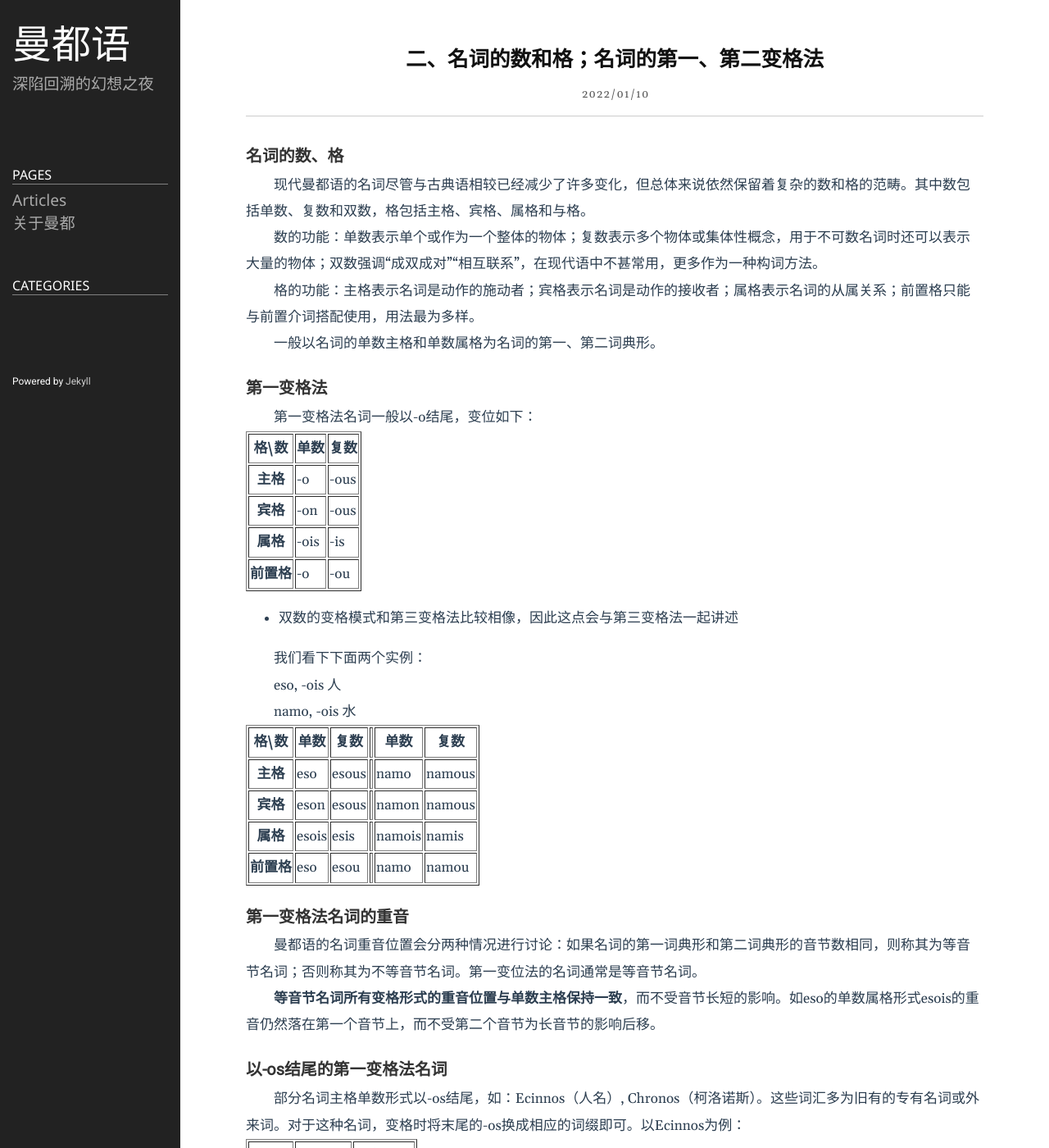
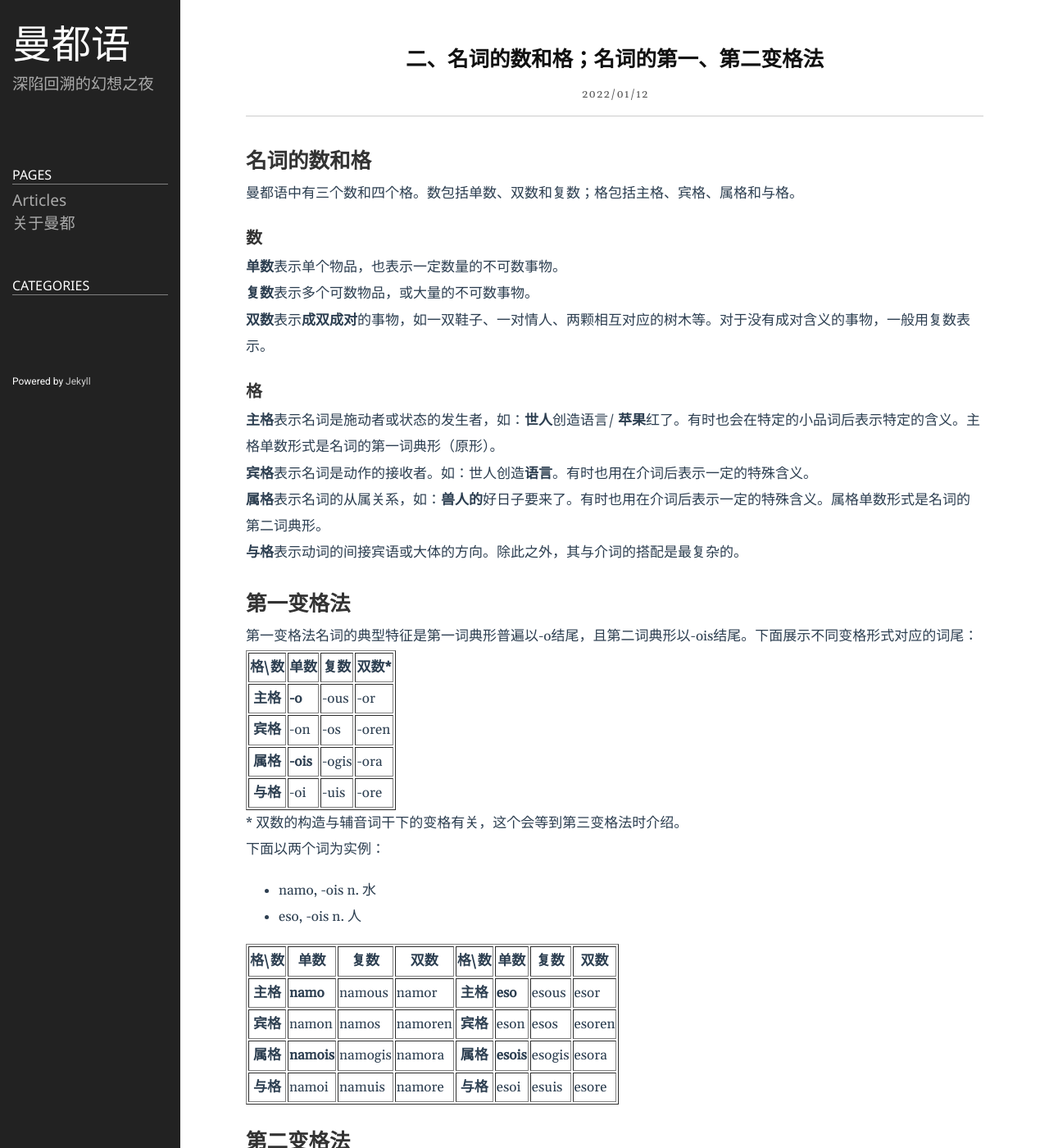
Before and after one commit to WenNianshuo/WenNianshuo.github.io, a Jekyll site: the page built from _posts/2022-01-10-2. 名词的数和格；名词的第一、第二变格法.md, in a window 1280 px wide and 1400 px high. Shown: the whole window at 82% size. Built offline with Jekyll 4.4.1, drawn with Linux system fonts in a browser that asks for light colours; some of the changed text lies outside the part shown.

Commit message:
Update 2022-01-10-2. 名词的数和格；名词的第一、第二变格法.md

````diff
--- a/_posts/2022-01-10-2. 名词的数和格；名词的第一、第二变格法.md
+++ b/_posts/2022-01-10-2. 名词的数和格；名词的第一、第二变格法.md
@@ -1,7 +1,7 @@
 ---
 layout: post
 title: 二、名词的数和格；名词的第一、第二变格法
-date: 2022-01-10 23:48:00 +0800
+date: 2022-01-12 16:24:00 +0800
 author: "Tenda"
 catalog: true
 tags:
@@ -12,190 +12,392 @@ tags:
 - 变格法
 ---
 
-### 名词的数、格
+## 名词的数和格
 
-　　现代曼都语的名词尽管与古典语相较已经减少了许多变化，但总体来说依然保留着复杂的数和格的范畴。其中数包括单数、复数和双数，格包括主格、宾格、属格和与格。
+曼都语中有三个数和四个格。数包括单数、双数和复数；格包括主格、宾格、属格和与格。
 
-　　数的功能：单数表示单个或作为一个整体的物体；复数表示多个物体或集体性概念，用于不可数名词时还可以表示大量的物体；双数强调“成双成对”“相互联系”，在现代语中不甚常用，更多作为一种构词方法。
+### 数
 
-　　格的功能：主格表示名词是动作的施动者；宾格表示名词是动作的接收者；属格表示名词的从属关系；前置格只能与前置介词搭配使用，用法最为多样。
+**单数**表示单个物品，也表示一定数量的不可数事物。
 
-　　一般以名词的单数主格和单数属格为名词的第一、第二词典形。
+**复数**表示多个可数物品，或大量的不可数事物。
 
-### 第一变格法
+**双数**表示**成双成对**的事物，如一双鞋子、一对情人、两颗相互对应的树木等。对于没有成对含义的事物，一般用复数表示。
 
-　　第一变格法名词一般以-o结尾，变位如下：
+### 格
+
+**主格**表示名词是施动者或状态的发生者，如：**世人**创造语言/ **苹果**红了。有时也会在特定的小品词后表示特定的含义。主格单数形式是名词的第一词典形（原形）。
+
+**宾格**表示名词是动作的接收者。如：世人创造**语言**。有时也用在介词后表示一定的特殊含义。
+
+**属格**表示名词的从属关系，如：**兽人的**好日子要来了。有时也用在介词后表示一定的特殊含义。属格单数形式是名词的第二词典形。
+
+**与格**表示动词的间接宾语或大体的方向。除此之外，其与介词的搭配是最复杂的。
+
+## 第一变格法
+
+第一变格法名词的典型特征是第一词典形普遍以-o结尾，且第二词典形以-ois结尾。下面展示不同变格形式对应的词尾：
 
 <table border="1">
   <tr>
     <th>格\数</th>
     <th>单数</th>
     <th>复数</th>
+    <th>双数*</th>
   </tr>
   <tr>
     <th>主格</th>
-    <td>-o</td>
+    <td><b>-o</b></td>
     <td>-ous</td>
+    <td>-or</td>
   </tr>
   <tr>
     <th>宾格</th>
     <td>-on</td>
-    <td>-ous</td>
+    <td>-os</td>
+    <td>-oren</td>
   </tr>
   <tr>
     <th>属格</th>
-    <td>-ois</td>
-    <td>-is</td>
+    <td><b>-ois</b></td>
+    <td>-ogis</td>
+    <td>-ora</td>
   </tr>
   <tr>
-    <th>前置格</th>
-    <td>-o</td>
-    <td>-ou</td>
+    <th>与格</th>
+    <td>-oi</td>
+    <td>-uis</td>
+    <td>-ore</td>
   </tr>
 </table>
 
-* 双数的变格模式和第三变格法比较相像，因此这点会与第三变格法一起讲述
+\* 双数的构造与辅音词干下的变格有关，这个会等到第三变格法时介绍。
 
-　　我们看下下面两个实例：
+下面以两个词为实例：
 
-　　eso, -ois 人
+* namo, -ois	n. 水
 
-　　namo, -ois 水
+* eso, -ois	n. 人
 
 <table border="1">
   <tr>
     <th>格\数</th>
     <th>单数</th>
     <th>复数</th>
-    <th></th>
+    <th>双数</th>
+    <th>格\数</th>
     <th>单数</th>
     <th>复数</th>
+    <th>双数</th>
   </tr>
   <tr>
     <th>主格</th>
-    <td>eso</td>
+    <td><b>namo</b></td>
+    <td>namous</td>
+    <td>namor</td>
+    <th>主格</th>
+    <td><b>eso</b></td>
     <td>esous</td>
-    <td></td>
-    <td>namo</td>
-    <td>namous</td>
+    <td>esor</td>
   </tr>
   <tr>
     <th>宾格</th>
+    <td>namon</td>
+    <td>namos</td>
+    <td>namoren</td>
+    <th>宾格</th>
     <td>eson</td>
-    <td>esous</td>
-    <td></td>
-    <td>namon</td>
-    <td>namous</td>
+    <td>esos</td>
+    <td>esoren</td>
   </tr>
   <tr>
     <th>属格</th>
-    <td>esois</td>
-    <td>esis</td>
-    <td></td>
-    <td>namois</td>
-    <td>namis</td>
+    <td><b>namois</b></td>
+    <td>namogis</td>
+    <td>namora</td>
+    <th>属格</th>
+    <td><b>esois</b></td>
+    <td>esogis</td>
+    <td>esora</td>
   </tr>
   <tr>
-    <th>前置格</th>
-    <td>eso</td>
-    <td>esou</td>
-    <td></td>
-    <td>namo</td>
-    <td>namou</td>
+    <th>与格</th>
+    <td>namoi</td>
+    <td>namuis</td>
+    <td>namore</td>
+    <th>与格</th>
+    <td>esoi</td>
+    <td>esuis</td>
+    <td>esore</td>
   </tr>
 </table>
 
-### 第一变格法名词的重音
+## 第二变格法
 
-　　曼都语的名词重音位置会分两种情况进行讨论：如果名词的第一词典形和第二词典形的音节数相同，则称其为等音节名词；否则称其为不等音节名词。第一变位法的名词通常是等音节名词。
-
-　　**等音节名词所有变格形式的重音位置与单数主格保持一致**，而不受音节长短的影响。如eso的单数属格形式esois的重音仍然落在第一个音节上，而不受第二个音节为长音节的影响后移。
-
-### 以-os结尾的第一变格法名词
-
-　　部分名词主格单数形式以-os结尾，如：Ecinnos（人名）, Chronos（柯洛诺斯）。这些词汇多为旧有的专有名词或外来词。对于这种名词，变格时将末尾的-os换成相应的词缀即可。以Ecinnos为例：
+第二变格法名词的主格单数形式以-a结尾，属格单数形式以-ais结尾。变格法与第一变格法类似，现列举对应后缀如下：
 
 <table border="1">
   <tr>
     <th>格\数</th>
     <th>单数</th>
     <th>复数</th>
+    <th>双数</th>
   </tr>
   <tr>
     <th>主格</th>
-    <td>Ecinnos</td>
-    <td>Ecinnous</td>
+    <td><b>-a</b></td>
+    <td>-aes</td>
+    <td>-ar</td>
   </tr>
   <tr>
     <th>宾格</th>
-    <td>Ecinnon</td>
-    <td>Ecinnous</td>
+    <td>-an</td>
+    <td>-as</td>
+    <td>-aren</td>
   </tr>
   <tr>
     <th>属格</th>
-    <td>Ecinnois</td>
-    <td>Ecinnis</td>
+    <td><b>-ais</b></td>
+    <td>-agis</td>
+    <td>-ara</td>
   </tr>
   <tr>
-    <th>前置格</th>
-    <td>Ecinno</td>
-    <td>Ecinnou</td>
+    <th>与格</th>
+    <td>-ai</td>
+    <td>-eis</td>
+    <td>-are</td>
   </tr>
 </table>
 
-### 以-io(s)结尾的第一变格法名词
-
-　　以-io(s)结尾的第一变格法名词的变格与上述的基本相同，唯一的区别是复数属格词尾改为-es。
-
-　　例词：catio 城市　　Iulios 尤利乌斯
+* laca, -ais	n. 火
 
 <table border="1">
   <tr>
     <th>格\数</th>
     <th>单数</th>
     <th>复数</th>
-    <th></th>
-    <th>单数</th>
-    <th>复数</th>
+    <th>双数</th>
   </tr>
   <tr>
     <th>主格</th>
-    <td>catio</td>
-    <td>catious</td>
-    <td></td>
-    <td>Iulio</td>
-    <td>Iulious</td>
+    <td><b>laca</b></td>
+    <td>lacaes</td>
+    <td>lacar</td>
   </tr>
   <tr>
     <th>宾格</th>
-    <td>cation</td>
-    <td>catious</td>
-    <td></td>
-    <td>Iulion</td>
-    <td>Iulious</td>
+    <td>lacan</td>
+    <td>lacas</td>
+    <td>lacaren</td>
   </tr>
   <tr>
     <th>属格</th>
-    <td>catiois</td>
-    <td>caties</td>
-    <td></td>
-    <td>Iuliois</td>
-    <td>Iulies</td>
+    <td><b>lacais</b></td>
+    <td>lacagis</td>
+    <td>lacara</td>
   </tr>
   <tr>
-    <th>前置格</th>
-    <td>catio</td>
-    <td>catiou</td>
-    <td></td>
-    <td>Iulio</td>
-    <td>Iuliou</td>
+    <th>与格</th>
+    <td>lacai</td>
+    <td>laceis</td>
+    <td>lacare</td>
   </tr>
 </table>
 
+* kunia, -ais	n. 国家
+
+<table border="1">
+  <tr>
+    <th>格\数</th>
+    <th>单数</th>
+    <th>复数</th>
+    <th>双数</th>
+  </tr>
+  <tr>
+    <th>主格</th>
+    <td><b>kunia</b></td>
+    <td>kuniaes</td>
+    <td>kuniar</td>
+  </tr>
+  <tr>
+    <th>宾格</th>
+    <td>kunian</td>
+    <td>kunias</td>
+    <td>kuniaren</td>
+  </tr>
+  <tr>
+    <th>属格</th>
+    <td><b>kuniais</b></td>
+    <td>kuniagis</td>
+    <td>kuniara</td>
+  </tr>
+  <tr>
+    <th>与格</th>
+    <td>kuniai</td>
+    <td>kunieis</td>
+    <td>kuniare</td>
+  </tr>
+</table>
+
+### 词干以k/kh/g/h结尾的名词
+
+这里将名词的主格单数去掉对应词缀后得到的部分叫做词干。如namo去掉-o后得到词干nam-，laca去掉-a后得到lac-。
+
+曼都人不大喜欢某些相同或相同发音部位的辅音出现在相邻音节的相应位置，如：**g**i**g**a, ba**r**a**r**ta都是不希望出现的。对以k/kh/g/h结尾的第一变格法名词，按照常规变格法，在复数属格会出现kogis/khogis/gagis/hagis...之类的音节组合，这是曼都人不喜欢的，于是原有词缀中的-g-就会省去（早期曼都语中是处理成浊软腭擦音）。但此时o/a和i不能合并为双元音！（否则会和属格单数混淆）
+
+* figo, -ois	n. 未来、明天
+
+<table border="1">
+  <tr>
+    <th>格\数</th>
+    <th>单数</th>
+    <th>复数</th>
+    <th>双数</th>
+  </tr>
+  <tr>
+    <th>主格</th>
+    <td>figo</td>
+    <td>figous</td>
+    <td>figor</td>
+  </tr>
+  <tr>
+    <th>宾格</th>
+    <td>figon</td>
+    <td>figos</td>
+    <td>figoren</td>
+  </tr>
+  <tr>
+    <th>属格</th>
+    <td>figois</td>
+    <td><b>figoïs</b></td>
+    <td>figora</td>
+  </tr>
+  <tr>
+    <th>与格</th>
+    <td>figoi</td>
+    <td>figuis</td>
+    <td>figore</td>
+  </tr>
+</table>
+
+* ako, -ois	n. 地方
+
+<table border="1">
+  <tr>
+    <th>格\数</th>
+    <th>单数</th>
+    <th>复数</th>
+    <th>双数</th>
+  </tr>
+  <tr>
+    <th>主格</th>
+    <td>ako</td>
+    <td>akous</td>
+    <td>akor</td>
+  </tr>
+  <tr>
+    <th>宾格</th>
+    <td>akon</td>
+    <td>akos</td>
+    <td>akoren</td>
+  </tr>
+  <tr>
+    <th>属格</th>
+    <td>akois</td>
+    <td><b>akoïs</b></td>
+    <td>akora</td>
+  </tr>
+  <tr>
+    <th>与格</th>
+    <td>akoi</td>
+    <td>akuis</td>
+    <td>akore</td>
+  </tr>
+</table>
+
+* suha, -ais	n. 夏天
+
+<table border="1">
+  <tr>
+    <th>格\数</th>
+    <th>单数</th>
+    <th>复数</th>
+    <th>双数</th>
+  </tr>
+  <tr>
+    <th>主格</th>
+    <td>suha</td>
+    <td>suhaes</td>
+    <td>suhar</td>
+  </tr>
+  <tr>
+    <th>宾格</th>
+    <td>suhan</td>
+    <td>suhas</td>
+    <td>suharen</td>
+  </tr>
+  <tr>
+    <th>属格</th>
+    <td>suhais</td>
+    <td><b>suhaïs</b></td>
+    <td>suhara</td>
+  </tr>
+  <tr>
+    <th>与格</th>
+    <td>suhai</td>
+    <td>suheis</td>
+    <td>suhare</td>
+  </tr>
+</table>
+
+### 词干以-r结尾的名词
+
+和上面是一样的原理，这类单词按常规变格法，会产生诸如r[o/a]r[--/en/a/e]的音节组合，为避免这种情况，双数变格中的最后一个r在主格中改为s；其他格中改为t。
+
+* lara, -ais	n. 心
+
+<table border="1">
+  <tr>
+    <th>格\数</th>
+    <th>单数</th>
+    <th>复数</th>
+    <th>双数</th>
+  </tr>
+  <tr>
+    <th>主格</th>
+    <td>lara</td>
+    <td>laraes</td>
+    <td>lara<b>s</b></td>
+  </tr>
+  <tr>
+    <th>宾格</th>
+    <td>laran</td>
+    <td>laras</td>
+    <td>lara<b>t</b>en</td>
+  </tr>
+  <tr>
+    <th>属格</th>
+    <td>larais</td>
+    <td>laragis</td>
+    <td>lara<b>t</b>a</td>
+  </tr>
+  <tr>
+    <th>与格</th>
+    <td>larai</td>
+    <td>lareis</td>
+    <td>lara<b>t</b>e</td>
+  </tr>
+</table>
+
+## 词汇表
+
 ```
-词汇表
-eso, -ois  人
-namo, -ois  水
-Ecinnos, -ois （人名）
-catio, -ois  城市
+namo, -ois	n. 水
+eso, -ois	n. 人
+laca, -ais	n. 火
+kunia, -ais	n. 国家
+figo, -ois	n. 未来、明天
+ako, -ois	n. 地方
+suha, -ais	n. 夏天
+lara, -ais	n. 心
 ```
````
